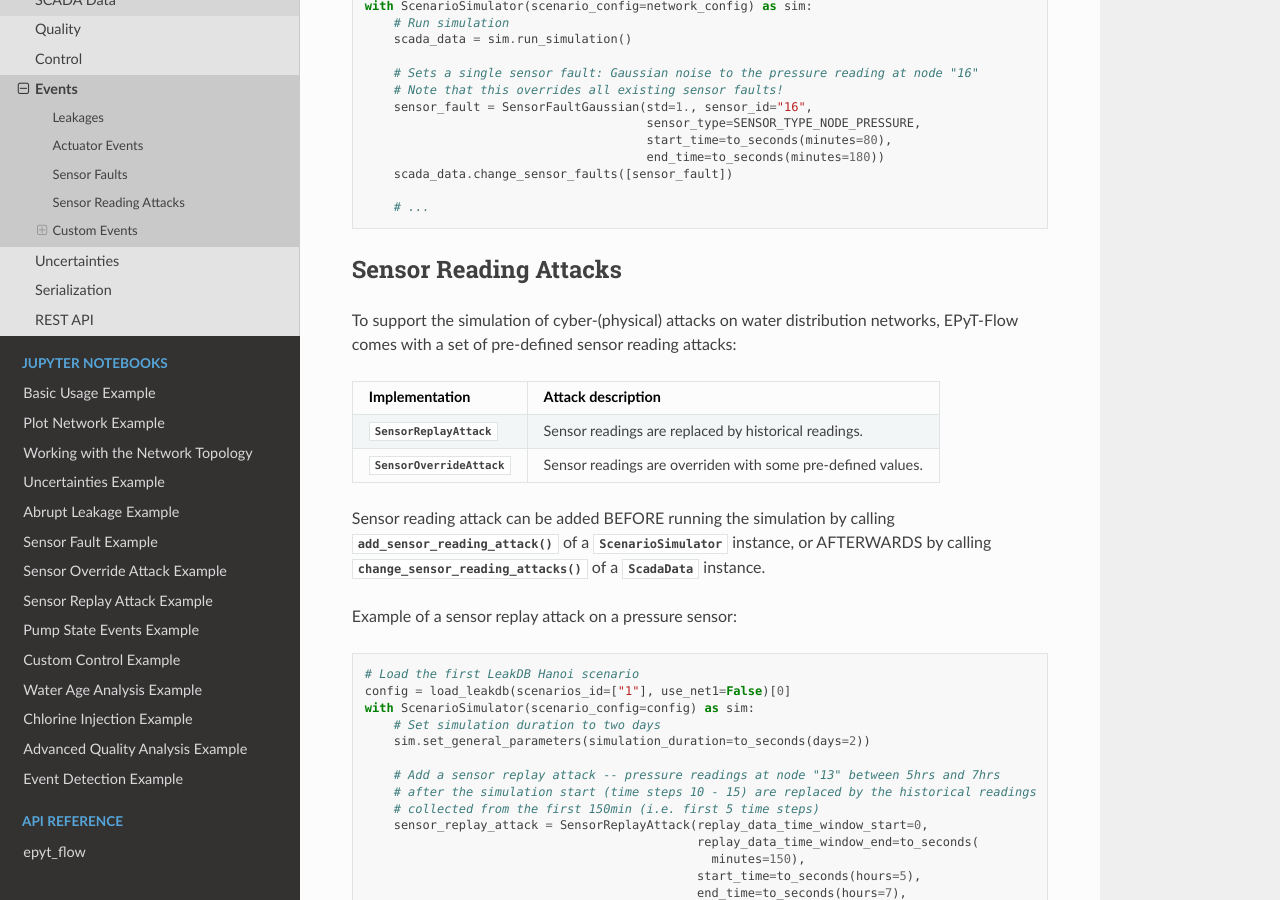
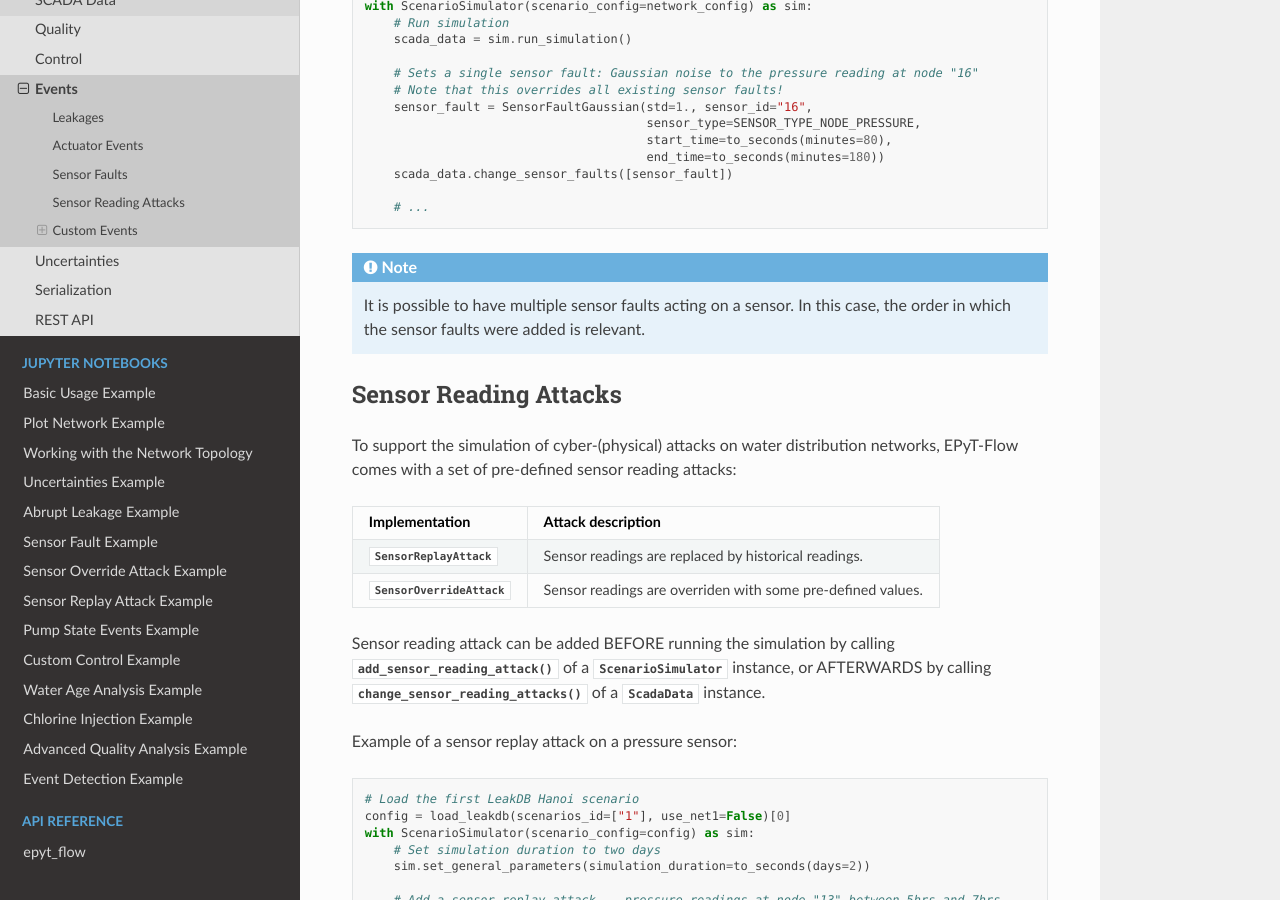
Before and after one commit to WaterFutures/EPyT-Flow, a Sphinx documentation site: the page built from docs/tut.events.rst, in a window 1280 px wide and 900 px high, scrolled down 3505 px. Built offline with Sphinx 7.4.7 and the Read the Docs theme 3.1.0, drawn with Linux system fonts in a browser that asks for light colours.

Commit message:
#21 Doc: Emphasize that multiple sensor faults can act on the same sensor

```diff
--- a/docs/tut.events.rst
+++ b/docs/tut.events.rst
@@ -204,6 +204,11 @@ of a given :class:`~epyt_flow.simulation.scada.scada_data.ScadaData` instance:
         # ...
 
 
+.. note::
+
+    It is possible to have multiple sensor faults acting on a sensor.
+    In this case, the order in which the sensor faults were added is relevant.
+
 .. _sensors_attacks:
 
 Sensor Reading Attacks
```
